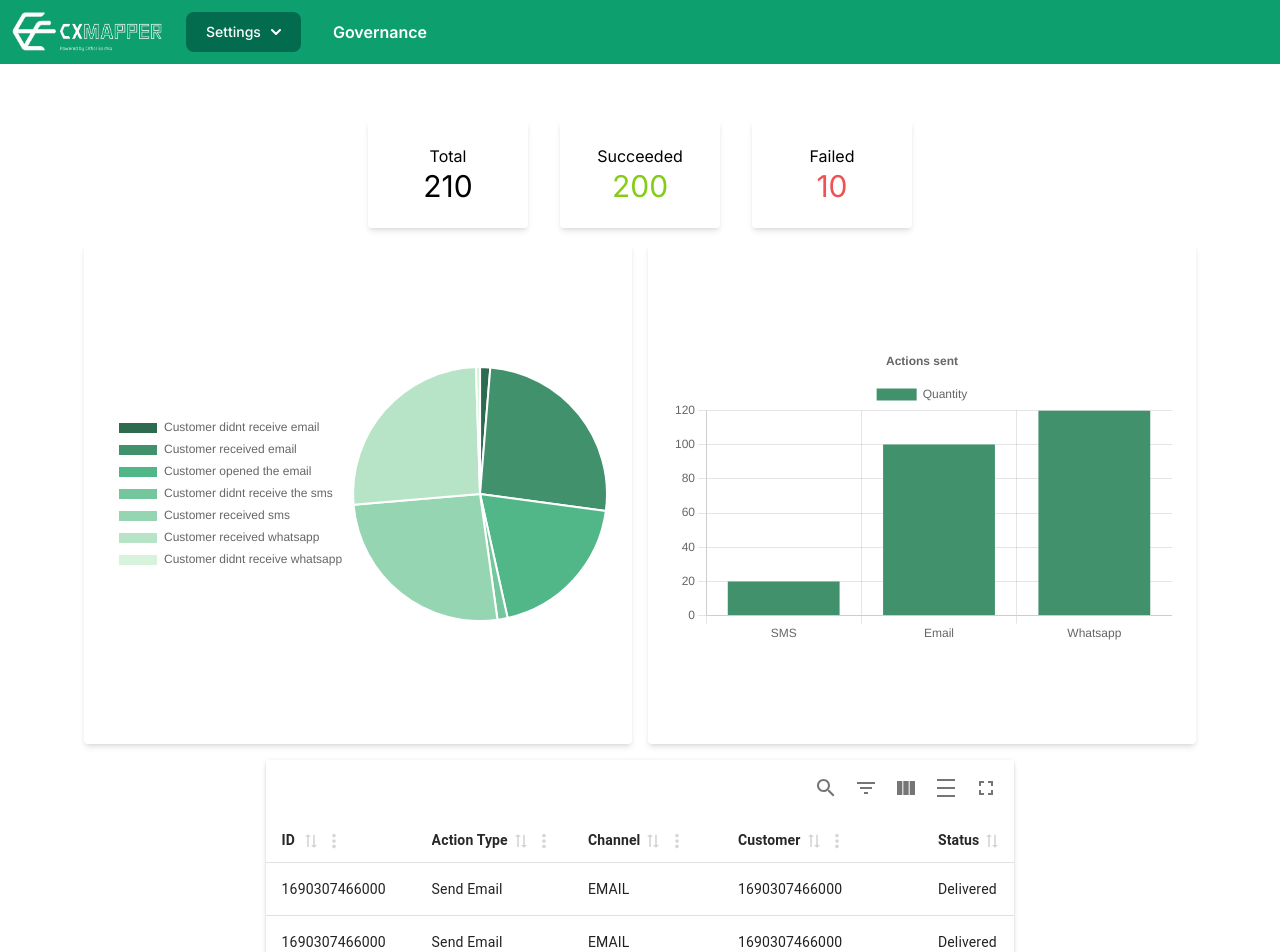
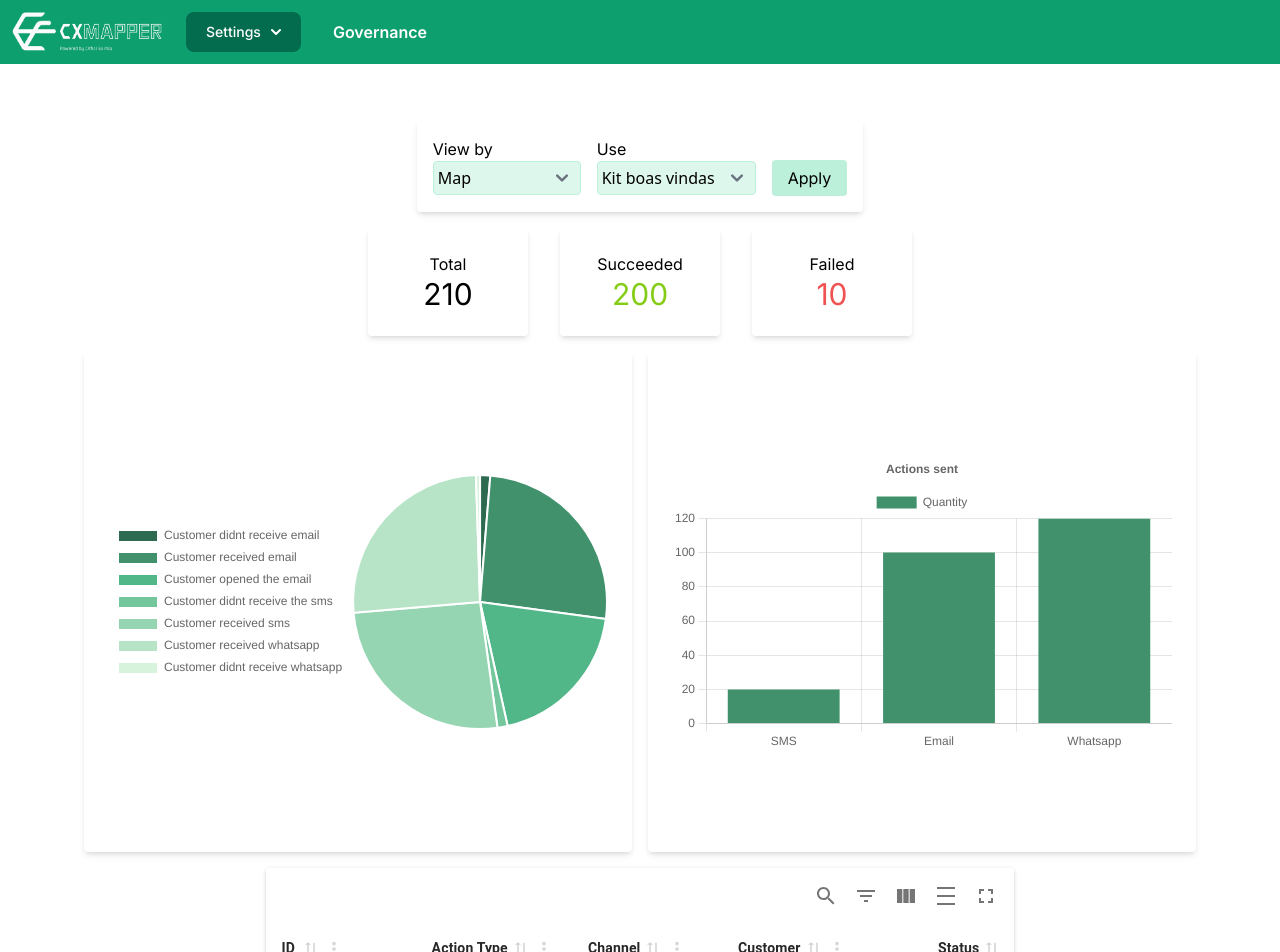
Before and after one commit to jonatasfernandespimenta/CxMapper, a Next.js app: page /governance/1 in a window 1280 px wide. Shown: the top 952 px of the page. Built offline with nearby package versions, Linux system fonts and the light colour scheme.

Commit message:
adiciona filtros

```diff
--- a/package.json
+++ b/package.json
@@ -51,6 +51,7 @@
     "uuidv4": "^6.2.13"
   },
   "devDependencies": {
+    "@faker-js/faker": "^8.0.2",
     "eslint-config-standard-with-typescript": "^37.0.0",
     "eslint-plugin-n": "^15.0.0 || ^16.0.0 ",
     "eslint-plugin-promise": "^6.0.0"
--- a/src/mocks/governance.ts
+++ b/src/mocks/governance.ts
@@ -1,3 +1,5 @@
+import { faker } from '@faker-js/faker';
+
 enum RESULTSTATUS {
   DELIVERED = 'Delivered',
   RECEIVED = 'Received',
@@ -33,38 +35,38 @@ export const governance = {
       triggerType: 'string',
       jobs: [
         {
-          id: new Date().getTime().toString(),
+          id: '2345-234234-4235',
           status: 'executed',
-          timestamp: new Date().getTime(),
+          timestamp: 1692275736870,
           actionType: 'Send Email',
-          customerId: new Date().getTime().toString(),
+          customerId: 'sdfhksdf-4345-sdfsf',
           channel: 'EMAIL',
           resultStatus: RESULTSTATUS.DELIVERED,
         },
         {
-          id: new Date().getTime().toString(),
+          id: 'jifds8f-3454353-fdsff',
           status: 'executed',
-          timestamp: new Date().getTime(),
+          timestamp: 14557835736870,
           actionType: 'Send Email',
-          customerId: new Date().getTime().toString(),
+          customerId: 'bjud8-dj39-glao',
           channel: 'EMAIL',
           resultStatus: RESULTSTATUS.DELIVERED,
         },
         {
-          id: new Date().getTime().toString(),
+          id: 'jfue-4928-fj58',
           status: 'failed',
-          timestamp: new Date().getTime(),
+          timestamp: 1692385406870,
           actionType: 'Send Sms',
-          customerId: new Date().getTime().toString(),
+          customerId: 'asd9-2349-49fsd',
           channel: 'SMS',
           resultStatus: RESULTSTATUS.NOT_DELIVERED,
         },
         {
-          id: new Date().getTime().toString(),
+          id: 'di39-fia3-4dia',
           status: 'executed',
-          timestamp: new Date().getTime(),
+          timestamp: 4321275736870,
           actionType: 'Send Email',
-          customerId: new Date().getTime().toString(),
+          customerId: 'd93k-dampe-riw9',
           channel: 'EMAIL',
           resultStatus: RESULTSTATUS.OPENED,
         },
--- /dev/null
+++ b/src/ui/components/atoms/BarChart.tsx
@@ -0,0 +1,46 @@
+import { Bar } from 'react-chartjs-2';
+import {
+  Chart as ChartJS, Tooltip, Legend, CategoryScale, LinearScale,
+  BarElement,
+  Title,
+  ChartData,
+} from 'chart.js';
+
+ChartJS.register(
+  Tooltip,
+  Legend,
+  CategoryScale,
+  LinearScale,
+  BarElement,
+  Title,
+);
+
+interface IBarChart {
+  data: any
+}
+
+export const options = {
+  responsive: true,
+  plugins: {
+    legend: {
+      position: 'top' as const,
+    },
+    title: {
+      display: true,
+      text: 'Actions sent',
+    },
+  },
+};
+
+export default function BarChart({ data }: IBarChart) {
+  return (
+    <div className="shadow-md pr-6 pl-6 rounded w-fit flex flex-col items-center justify-center">
+      <Bar
+        options={options}
+        data={data}
+        width={500}
+        height={300}
+      />
+    </div>
+  );
+}
--- a/src/ui/components/atoms/Button.tsx
+++ b/src/ui/components/atoms/Button.tsx
@@ -1,11 +1,12 @@
 interface IButton {
   handlePress: () => void;
   text: string
+  className?: string
 }
 
-export default function Button({ handlePress, text }: IButton) {
+export default function Button({ handlePress, text, className }: IButton) {
   return (
-    <button onClick={handlePress} type="button" className="p-2 bg-green-200 rounded">
+    <button onClick={handlePress} type="button" className={`p-2 bg-green-200 rounded ${className}`}>
       {text}
     </button>
   );
--- /dev/null
+++ b/src/ui/components/atoms/PieChart.tsx
@@ -0,0 +1,28 @@
+import {
+  Chart as ChartJS, ArcElement, Tooltip, CategoryScale, ChartData,
+} from 'chart.js';
+
+import { Pie } from 'react-chartjs-2';
+
+ChartJS.register(
+  ArcElement,
+  Tooltip,
+  CategoryScale,
+);
+
+interface IPieChart {
+  data: ChartData<'pie', number[], unknown>
+}
+
+export default function PieChart({ data }: IPieChart) {
+  return (
+    <div className="shadow-md pr-6 pl-6 rounded w-fit flex flex-col items-center">
+      <Pie
+        data={data}
+        width={500}
+        height={300}
+        options={{ plugins: { legend: { position: 'left', maxWidth: 500 } } }}
+      />
+    </div>
+  );
+}
--- a/src/ui/components/atoms/Select.tsx
+++ b/src/ui/components/atoms/Select.tsx
@@ -1,6 +1,6 @@
 interface ISelect {
-  value: any
-  onChange: (e: React.ChangeEvent<HTMLSelectElement>) => void
+  value?: any
+  onChange?: (e: React.ChangeEvent<HTMLSelectElement>) => void
   children: JSX.Element | JSX.Element[]
 }
 
--- /dev/null
+++ b/src/ui/components/molecules/GovernanceFilters.tsx
@@ -0,0 +1,53 @@
+'use client';
+
+import { useEffect, useState } from 'react';
+import Button from '../atoms/Button';
+import Select from '../atoms/Select';
+
+export default function GovernanceFilters() {
+  const [viewBy, setViewBy] = useState(0);
+  const [options, setOptions] = useState<string[]>([]);
+
+  useEffect(() => {
+    if (viewBy === 0) {
+      setOptions(['Kit boas vindas']);
+    }
+
+    if (viewBy === 1) {
+      setOptions(['Odonto']);
+    }
+
+    if (viewBy === 2) {
+      setOptions(['fjdi-43id-fsio', 'dpao-foap-foei', 'doap-eoda-roep']);
+    }
+
+    if (viewBy === 3) {
+      setOptions(['fsyu-dsad-qwer', 'gauo-dasd-eqwd', 'ryew-faxc-roep']);
+    }
+  }, [viewBy]);
+
+  return (
+    <div className="flex flex-row rounded shadow-md p-4 gap-4 items-center">
+      <div>
+        <p>View by</p>
+        <Select onChange={(e) => setViewBy(Number(e.target.value))} value={viewBy}>
+          <option value={0}>Map</option>
+          <option value={1}>Business Line</option>
+          <option value={2}>Job</option>
+          <option value={3}>Customer</option>
+        </Select>
+      </div>
+
+      <div>
+        <p>Use</p>
+        <Select>
+          {options.map((option) => (
+            <option>{option}</option>
+          ))}
+        </Select>
+      </div>
+
+      <Button text="Apply" handlePress={() => { }} className="h-fit mt-6 pr-4 pt-1.5 pb-1.5 pl-4" />
+    </div>
+  );
+}
--- /dev/null
+++ b/src/ui/components/molecules/JobsInfoCharts.tsx
@@ -0,0 +1,51 @@
+import BarChart from '../atoms/BarChart';
+import PieChart from '../atoms/PieChart';
+
+const data = [
+  { label: 'Customer didnt receive email', angle: 10 },
+  { label: 'Customer received email', angle: 200 },
+  { label: 'Customer opened the email', angle: 150 },
+  { label: 'Customer didnt receive the sms', angle: 10 },
+  { label: 'Customer received sms', angle: 200 },
+  { label: 'Customer received whatsapp', angle: 200 },
+  { label: 'Customer didnt receive whatsapp', angle: 4 },
+];
+
+const data01 = {
+  labels: data.map((item) => item.label),
+  datasets: [{
+    label: 'Label',
+    data: data.map((item) => item.angle),
+    backgroundColor: [
+      '#2d6a4f',
+      '#40916c',
+      '#52b788',
+      '#74c69d',
+      '#95d5b2',
+      '#b7e4c7',
+      '#d8f3dc',
+    ],
+  }],
+};
+
+const labels = ['SMS', 'Email', 'Whatsapp'];
+
+export const data02 = {
+  labels,
+  datasets: [
+    {
+      label: 'Quantity',
+      data: ['20', '100', '120'],
+      backgroundColor: '#40916c',
+    },
+  ],
+};
+
+export default function JobsInfoCharts() {
+  return (
+    <div className="flex flex-row gap-4">
+      <PieChart data={data01} />
+      <BarChart data={data02} />
+    </div>
+  );
+}
--- a/src/ui/components/molecules/JobsTable.tsx
+++ b/src/ui/components/molecules/JobsTable.tsx
@@ -1,5 +1,3 @@
-'use client';
-
 import { MaterialReactTable, type MRT_ColumnDef } from 'material-react-table';
 import { useMemo } from 'react';
 import { governance, Job } from '@/mocks/governance';
--- a/src/ui/features/Governance.tsx
+++ b/src/ui/features/Governance.tsx
@@ -1,109 +1,25 @@
 'use client';
 
-import { Bar, Pie } from 'react-chartjs-2';
-import {
-  Chart as ChartJS, ArcElement, Tooltip, Legend, CategoryScale, LinearScale,
-  BarElement,
-  Title,
-} from 'chart.js';
 import MainLayout from '../layouts/MainLayout';
 import JobsIndicators from '../components/molecules/JobsIndicators';
 import JobsTable from '../components/molecules/JobsTable';
-
-ChartJS.register(
-  ArcElement,
-  Tooltip,
-  Legend,
-  CategoryScale,
-  LinearScale,
-  BarElement,
-  Title,
-);
-
-const data = [
-  { label: 'Customer didnt receive email', angle: 10 },
-  { label: 'Customer received email', angle: 200 },
-  { label: 'Customer opened the email', angle: 150 },
-  { label: 'Customer didnt receive the sms', angle: 10 },
-  { label: 'Customer received sms', angle: 200 },
-  { label: 'Customer received whatsapp', angle: 200 },
-  { label: 'Customer didnt receive whatsapp', angle: 4 },
-];
-
-const data01 = {
-  labels: data.map((item) => item.label),
-  datasets: [{
-    label: 'Label',
-    data: data.map((item) => item.angle),
-    backgroundColor: [
-      '#2d6a4f',
-      '#40916c',
-      '#52b788',
-      '#74c69d',
-      '#95d5b2',
-      '#b7e4c7',
-      '#d8f3dc',
-    ],
-  }],
-};
-
-export const options = {
-  responsive: true,
-  plugins: {
-    legend: {
-      position: 'top' as const,
-    },
-    title: {
-      display: true,
-      text: 'Actions sent',
-    },
-  },
-};
-
-const labels = ['SMS', 'Email', 'Whatsapp'];
-
-export const data02 = {
-  labels,
-  datasets: [
-    {
-      label: 'Quantity',
-      data: ['20', '100', '120'],
-      backgroundColor: '#40916c',
-    },
-  ],
-};
+import JobsInfoCharts from '../components/molecules/JobsInfoCharts';
+import GovernanceFilters from '../components/molecules/GovernanceFilters';
 
 export default function GovernanceScreen() {
   return (
     <MainLayout>
       <div className="flex flex-col items-center mt-10 gap-4">
+        <GovernanceFilters />
+
         <JobsIndicators succeeded={200} failed={10} />
 
-        <div className="flex flex-row gap-4">
-          <div className="shadow-md pr-6 pl-6 rounded w-fit flex flex-col items-center">
-            <Pie
-              data={data01}
-              width={500}
-              height={300}
-              options={{ plugins: { legend: { position: 'left', maxWidth: 500 } } }}
-            />
-          </div>
-
-          <div className="shadow-md pr-6 pl-6 rounded w-fit flex flex-col items-center justify-center">
-            <Bar
-              options={options}
-              data={data02}
-              width={500}
-              height={300}
-            />
-          </div>
-        </div>
+        <JobsInfoCharts />
 
         <div className="w-[60%]">
           <JobsTable />
         </div>
       </div>
-
     </MainLayout>
   );
 }
```
Also changed, not shown: 1 other file (tests, documents, lock files or other folders).
